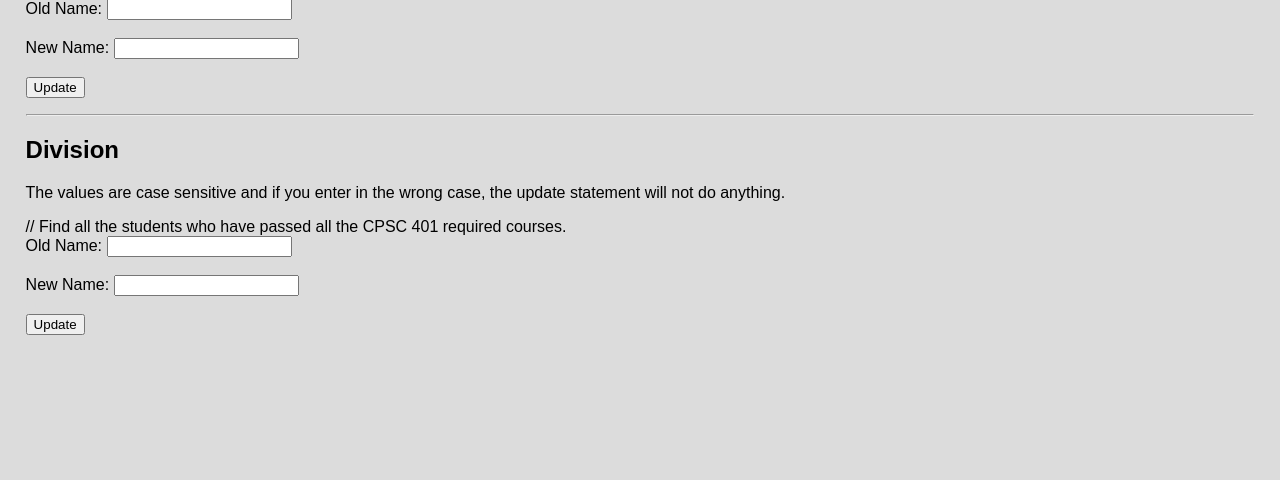
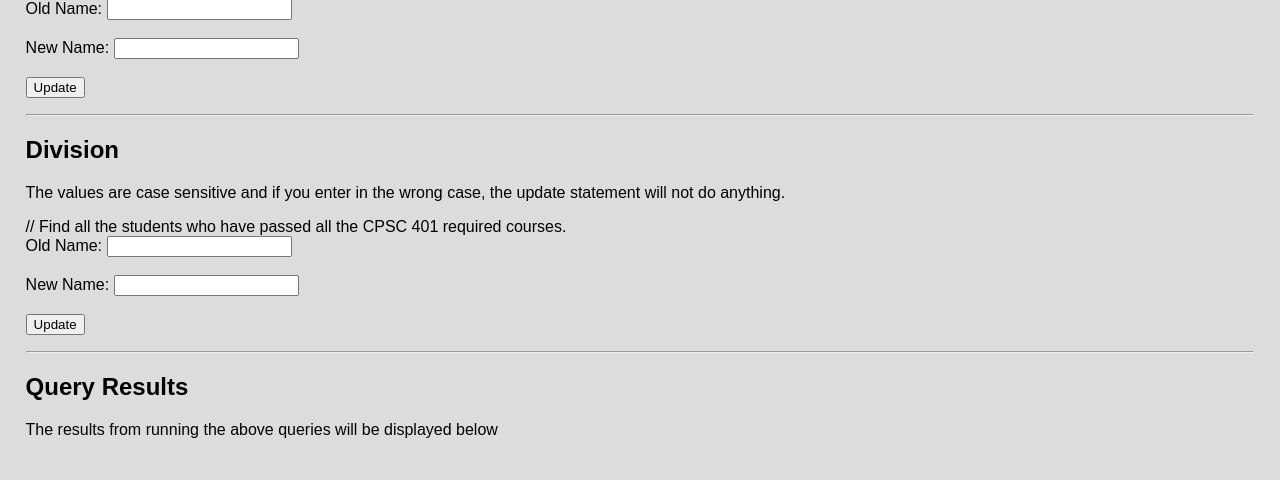
Before and after one commit to edvinkeskin/oryza_sativa_project, a PHP site: page / in a window 1280 px wide. Shown: the part 1901-2381 px from the top of the page. Before the commit the page ends 2236 px from the top, so only its background shows below. Run offline with PHP 8.4, Linux system fonts and the light colour scheme.

Commit message:
adding section for query results

```diff
--- a/my_app/public/index.php
+++ b/my_app/public/index.php
@@ -353,6 +353,10 @@
             <p></p>
         </form>
 
+        <hr>
+        <h2>Query Results</h2>
+        <p>The results from running the above queries will be displayed below
+        </p>
     </div>
 
     <?php
```
